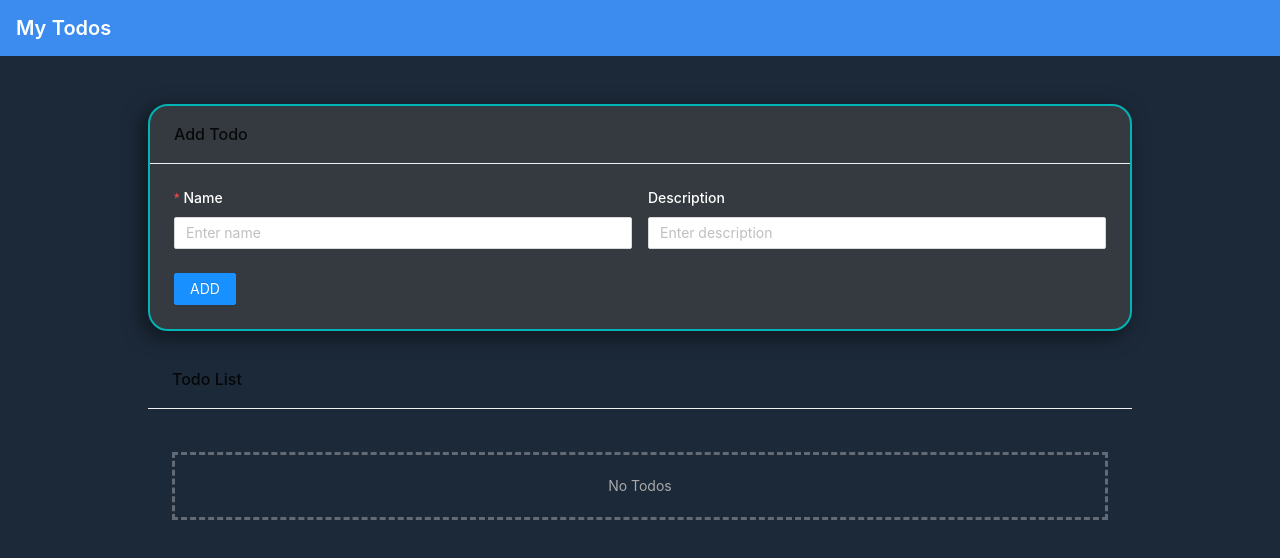
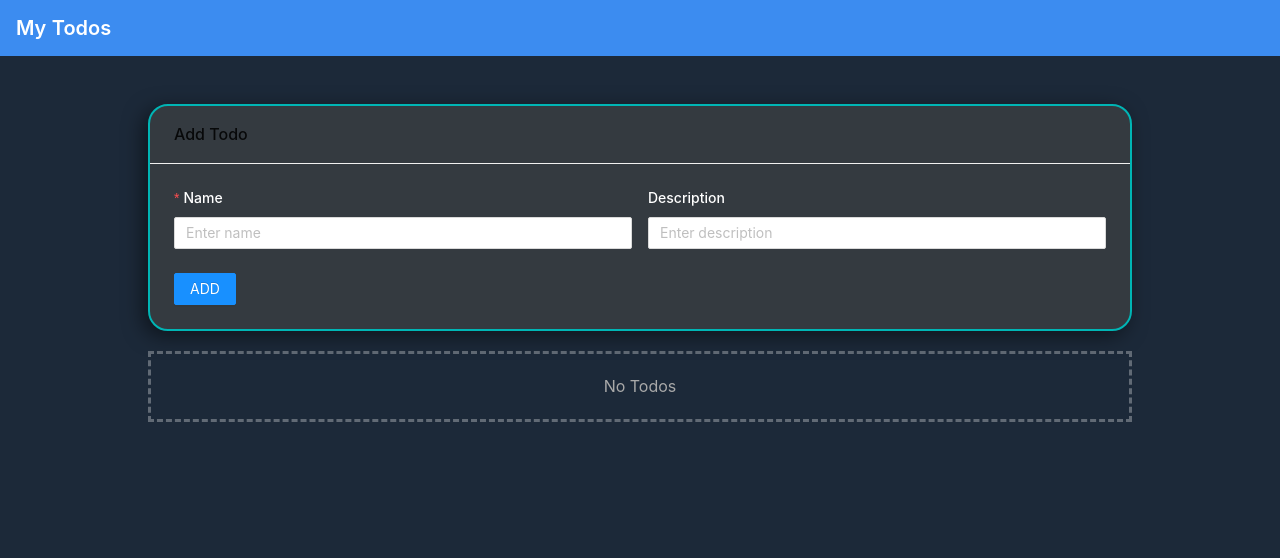
Before and after one commit to harshgandhi-1999/react-todo-app, a React (Create React App) app in the folder todo-app-frontend/: page / in a window 1280 px wide. Shown: the top 558 px of the page. Built offline with nearby package versions, Linux system fonts and the light colour scheme.

Commit message:
axios intercepter made

```diff
--- a/todo-app-frontend/src/pages/UserDashboardPage/components/FormComponent.js
+++ b/todo-app-frontend/src/pages/UserDashboardPage/components/FormComponent.js
@@ -1,5 +1,5 @@
 import React from "react";
-import { Form, Button, Input, Row, Col, Space } from "antd";
+import { Form, Button, Input, Row, Col } from "antd";
 import Label from "../../../components/Label";
 
 const FormComponent = ({ handleAddTodo }) => {
--- a/todo-app-frontend/src/pages/UserDashboardPage/components/MainContent.js
+++ b/todo-app-frontend/src/pages/UserDashboardPage/components/MainContent.js
@@ -3,52 +3,17 @@ import "./MainContent.css";
 import AddTodoComponent from "./AddTodoComponent";
 import TodoListContainer from "./TodoListContainer";
 
+import { axiosInstance } from "../../../utils/axiosIntercepter";
+
 const MainContent = () => {
   const [todos, setTodos] = useState([]);
-  const [show, setShow] = useState(false);
-  const [itemToBeDeleted, setItemToBeDeleted] = useState({});
-
-  const handleShow = () => setShow(true);
-  const handleClose = () => setShow(false);
 
   const handleAddTodo = ({ name, description }) => {
-    setTodos((prevState) => [
-      ...prevState,
-      {
-        id: prevState.length === 0 ? 1 : prevState[prevState.length - 1].id + 1,
-        name: name,
-        description: description,
-        completed: false,
-      },
-    ]);
+    // axiosInstance.post("/")
   };
 
-  const handleComplete = (item) => {
-    const newTodos = todos.map((el) =>
-      el.id === item.id ? { ...el, completed: true } : el
-    );
-    setTodos(newTodos);
-  };
-
-  const handleDelete = (item, flag) => {
-    if (flag === false) {
-      handleShow();
-    } else {
-      handleClose();
-      const newTodos = todos.filter((el) => el.id !== item.id);
-      setTodos(newTodos);
-    }
-  };
-
-  const handleItemToBeDeleted = (item) => {
-    console.log("item = ", item);
-    if (item.completed === false) {
-      setItemToBeDeleted(item);
-      console.log("itemToBeDeleted = ", itemToBeDeleted);
-      handleDelete(item, false);
-    } else {
-      handleDelete(item, true);
-    }
+  const fetchTodoList = () => {
+    // fetch list
   };
 
   return (
@@ -60,11 +25,7 @@ const MainContent = () => {
         handleDelete={handleDelete}
       /> */}
       <AddTodoComponent handleAddTodo={handleAddTodo} />
-      <TodoListContainer
-        todos={todos}
-        handleComplete={handleComplete}
-        handleItemToBeDeleted={handleItemToBeDeleted}
-      />
+      <TodoListContainer todos={todos} />
     </div>
   );
 };
--- a/todo-app-frontend/src/pages/UserDashboardPage/components/TodoList.js
+++ b/todo-app-frontend/src/pages/UserDashboardPage/components/TodoItem.js
@@ -1,7 +1,7 @@
 import React from "react";
 import { Button, List } from "antd";
 
-const TodoItem = ({ item, handleComplete, handleItemToBeDeleted }) => {
+const TodoItem = ({ item }) => {
   return (
     <List.Item
       key={item.id}
@@ -14,7 +14,6 @@ const TodoItem = ({ item, handleComplete, handleItemToBeDeleted }) => {
               color: "green",
               borderColor: "green",
             }}
-            onClick={() => handleComplete(item)}
           >
             Complete
           </Button>
@@ -31,11 +30,7 @@ const TodoItem = ({ item, handleComplete, handleItemToBeDeleted }) => {
             Done
           </Button>
         ),
-        <Button
-          danger
-          style={{ background: "transparent" }}
-          onClick={() => handleItemToBeDeleted(item)}
-        >
+        <Button danger style={{ background: "transparent" }}>
           Delete
         </Button>,
       ]}
@@ -43,7 +38,7 @@ const TodoItem = ({ item, handleComplete, handleItemToBeDeleted }) => {
         backgroundColor: "transparent",
         border: "none",
         borderRadius: "20px",
-        marginBottom: "20px",
+        marginTop: "20px",
         padding: "20px 20px",
         boxShadow:
           "-3px 3px 0px rgba(0,255,255,0.8), 3px -3px 5px rgba(0,0,0,0.5)",
@@ -51,31 +46,18 @@ const TodoItem = ({ item, handleComplete, handleItemToBeDeleted }) => {
     >
       <List.Item.Meta
         title={
-          <span style={{ color: "orange" }}>{item.name.toUpperCase()}</span>
+          <div style={{ color: "orange", overflowWrap: "anywhere" }}>
+            {item.name.toUpperCase()}
+          </div>
         }
         description={
-          <span style={{ color: "darkgray" }}>{item.description}</span>
+          <div style={{ color: "darkgray", overflowWrap: "anywhere" }}>
+            {item.description}
+          </div>
         }
       />
     </List.Item>
   );
 };
 
-const TodoList = ({ todos, handleComplete, handleItemToBeDeleted }) => {
-  return (
-    <List
-      dataSource={todos}
-      renderItem={(item) => {
-        return (
-          <TodoItem
-            item={item}
-            handleComplete={handleComplete}
-            handleItemToBeDeleted={handleItemToBeDeleted}
-          />
-        );
-      }}
-    />
-  );
-};
-
-export default TodoList;
+export default TodoItem;
--- a/todo-app-frontend/src/pages/UserDashboardPage/components/TodoListContainer.js
+++ b/todo-app-frontend/src/pages/UserDashboardPage/components/TodoListContainer.js
@@ -1,21 +1,22 @@
 import React from "react";
-import { Card } from "antd";
+import { List } from "antd";
 import "./TodoListContainer.css";
-import TodoList from "./TodoList";
+import TodoItem from "./TodoItem";
 
-const TodoListContainer = (props) => {
+const TodoListContainer = ({ todos }) => {
   return (
     <div className="todo-list-container">
-      <Card
-        title="Todo List"
-        style={{ backgroundColor: "transparent", border: "none" }}
-      >
-        {props.todos.length === 0 ? (
-          <div className="empty-container">No Todos</div>
-        ) : (
-          <TodoList {...props} />
-        )}
-      </Card>
+      {todos.length === 0 ? (
+        <div className="empty-container">No Todos</div>
+      ) : (
+        <List
+          header="hello"
+          dataSource={todos}
+          renderItem={(item) => {
+            return <TodoItem item={item} />;
+          }}
+        />
+      )}
     </div>
   );
 };
--- /dev/null
+++ b/todo-app-frontend/src/utils/axiosIntercepter.js
@@ -0,0 +1,16 @@
+import axios from "axios";
+
+let token;
+
+if (localStorage.getItem("Token")) {
+  token = localStorage.getItem("Token");
+}
+
+export const axiosInstance = axios.create({
+  baseURL: "http://localhost:8000/api/todo-app",
+  headers: {
+    Accept: "application/json",
+    "Content-Type": "application/json",
+    Authorization: `Bearer ${token}`,
+  },
+});
```
